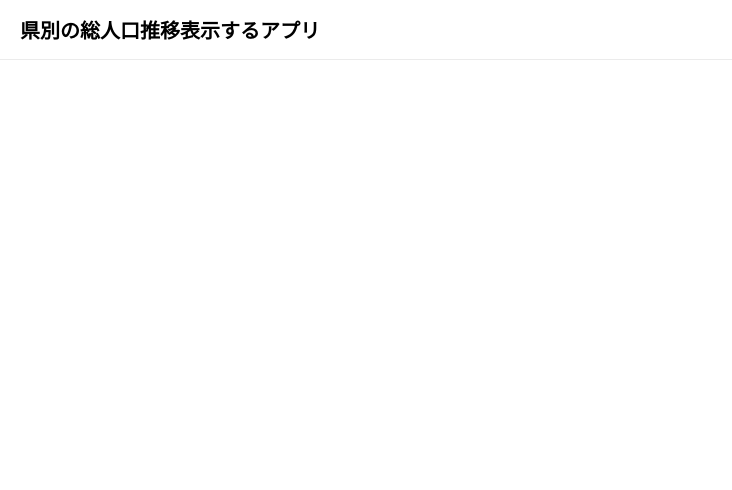
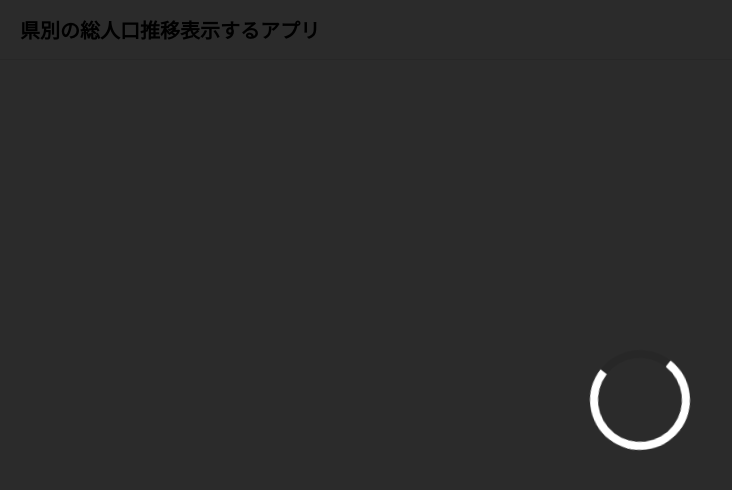
Before and after one commit to yoshimatsu567/frontend-codecheck, a Next.js app: page / in a window 1280 px wide. Shown: the top 490 px of the page, without its empty margins (0-732 px from the left). Built offline with nearby package versions, Linux system fonts and the light colour scheme.

Commit message:
add: LoadingComponentを追加

```diff
--- /dev/null
+++ b/src/components/atoms/common/Loading.tsx
@@ -0,0 +1,54 @@
+import React from 'react';
+
+import styled from 'styled-components';
+
+import { colors } from '@/styles/theme/colors';
+
+export const Loading: () => JSX.Element = () => {
+    return (
+        <LoadingContainer>
+            <LoadingCircle />
+        </LoadingContainer>
+    );
+};
+
+const LoadingContainer = styled.div`
+    width: 100vw;
+    height: 100%;
+    background-color: ${colors.LoadingBackGroundColor};
+    position: absolute;
+    top: 0px;
+    left: 0px;
+    z-index: 999;
+`;
+
+const LoadingCircle = styled.div`
+    width: 100px;
+    height: 100px;
+    border-radius: 150px;
+    border: 8px solid ${colors.WhiteColor};
+    border-top-color: ${colors.LoadingBorderTopColor};
+    box-sizing: border-box;
+    position: fixed;
+    top: calc(50% - 50px);
+    left: calc(50% - 50px);
+    animation: circle 1s linear infinite;
+    -webkit-animation: circle 1s linear infinite;
+
+    @keyframes circle {
+        0% {
+            transform: rotate(0deg);
+        }
+        100% {
+            transform: rotate(360deg);
+        }
+    }
+    @-webkit-keyframes circle {
+        0% {
+            -webkit-transform: rotate(0deg);
+        }
+        100% {
+            -webkit-transform: rotate(360deg);
+        }
+    }
+`;
--- a/src/pages/index.tsx
+++ b/src/pages/index.tsx
@@ -1,10 +1,17 @@
 import type { NextPage } from 'next';
+
+import { useRecoilValue } from 'recoil';
+
+import { isLoadingState } from '@/states/atoms/asyncStatusAtom';
 
 // components
 import Head from 'next/head';
 import { Header } from '@/components/molecules/common/Header';
+import { Loading } from '@/components/atoms/common/Loading';
 
 const Home: NextPage = () => {
+    const isLoading = useRecoilValue(isLoadingState);
+
     return (
         <>
             <Head>
@@ -15,6 +22,8 @@ const Home: NextPage = () => {
                 />
                 <link rel='icon' href='/favicon.png' />
             </Head>
+            {isLoading ? <Loading /> : null}
+
             <Header />
         </>
     );
--- a/src/styles/theme/colors.ts
+++ b/src/styles/theme/colors.ts
@@ -6,4 +6,6 @@ export const colors = {
     HoveringWhiteColor: '#EBEBEB',
     PrimaryColor: '#00A0D1',
     HoveringPrimaryColor: '#36b0d6',
+    LoadingBackGroundColor: '#000000D4',
+    LoadingBorderTopColor: '#0000001A',
 };
```
Also changed, not shown: 1 other file (tests, documents, lock files or other folders).
